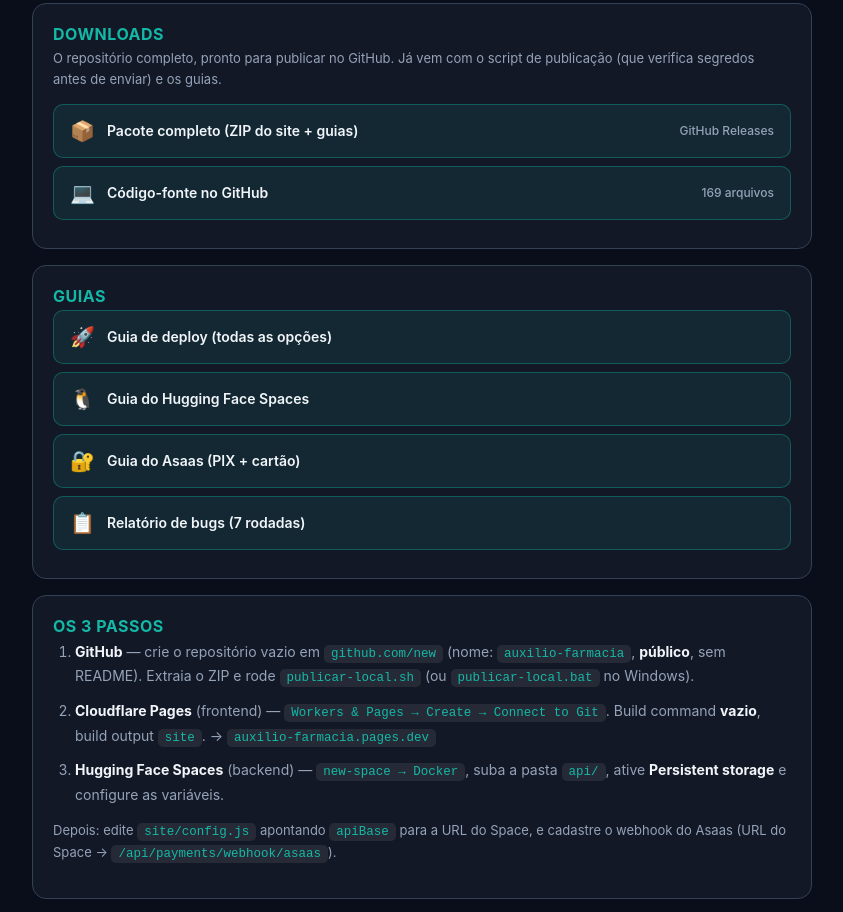
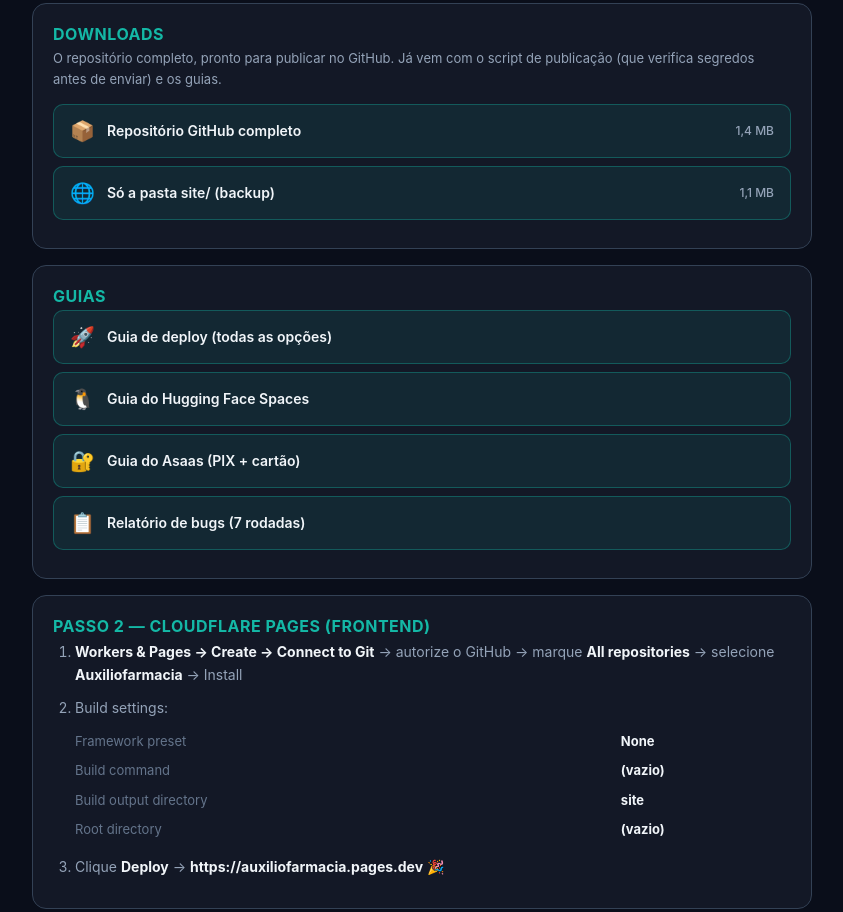
Before and after one commit to RFM92/Auxiliofarmacia, a plain HTML site: page site/downloads.html in a window 1280 px wide. Shown: the part 846-1758 px from the top of the page, without its empty margins (218-1061 px from the left). Drawn offline with Linux system fonts and the light colour scheme.

Commit message:
feat: Auxilio Farmacia v2026.08.1 - site/downloads.html

```diff
--- a/site/downloads.html
+++ b/site/downloads.html
@@ -77,13 +77,13 @@ code{background:rgba(255,255,255,.08);padding:2px 7px;border-radius:5px;font-siz
     <h2>Downloads</h2>
     <p>O repositório completo, pronto para publicar no GitHub. Já vem com o
        script de publicação (que verifica segredos antes de enviar) e os guias.</p>
-    <a class="dl" href="https://github.com/raphaelmenossi-maker/Auxiliofarmacia/releases/latest" target="_blank" rel="noopener">
-      <span class="ic">📦</span> Pacote completo (ZIP do site + guias)
-      <span class="sz">GitHub Releases</span>
+    <a class="dl" href="AuxilioFarmacia_REPO_GITHUB.zip" download>
+      <span class="ic">📦</span> Repositório GitHub completo
+      <span class="sz">1,4 MB</span>
     </a>
-    <a class="dl" href="https://github.com/raphaelmenossi-maker/Auxiliofarmacia" target="_blank" rel="noopener">
-      <span class="ic">💻</span> Código-fonte no GitHub
-      <span class="sz">169 arquivos</span>
+    <a class="dl" href="AuxilioFarmacia_SITE_PRONTO_PARA_UPLOAD.zip" download>
+      <span class="ic">🌐</span> Só a pasta site/ (backup)
+      <span class="sz">1,1 MB</span>
     </a>
   </div>
 
@@ -93,6 +93,22 @@ code{background:rgba(255,255,255,.08);padding:2px 7px;border-radius:5px;font-siz
     <a class="dl" href="GUIA_HF_SPACE.md" download><span class="ic">🐧</span> Guia do Hugging Face Spaces</a>
     <a class="dl" href="GUIA_ASAAS.md" download><span class="ic">🔐</span> Guia do Asaas (PIX + cartão)</a>
     <a class="dl" href="RELATORIO_BUGS.md" download><span class="ic">📋</span> Relatório de bugs (7 rodadas)</a>
+  </div>
+
+  <div class="card">
+    <h2>Passo 2 — Cloudflare Pages (frontend)</h2>
+    <ol>
+      <li><b>Workers & Pages → Create → Connect to Git</b> → autorize o GitHub →
+        marque <b>All repositories</b> → selecione <b>Auxiliofarmacia</b> → Install</li>
+      <li>Build settings:
+        <table style="width:100%;font-size:13px;margin-top:8px;border-collapse:collapse">
+          <tr><td style="padding:4px 8px 4px 0;color:#64748b">Framework preset</td><td><b>None</b></td></tr>
+          <tr><td style="padding:4px 8px 4px 0;color:#64748b">Build command</td><td><b>(vazio)</b></td></tr>
+          <tr><td style="padding:4px 8px 4px 0;color:#64748b">Build output directory</td><td><b>site</b></td></tr>
+          <tr><td style="padding:4px 8px 4px 0;color:#64748b">Root directory</td><td><b>(vazio)</b></td></tr>
+        </table></li>
+      <li>Clique <b>Deploy</b> → <b>https://auxiliofarmacia.pages.dev</b> 🎉</li>
+    </ol>
   </div>
 
   <div class="card">
```
